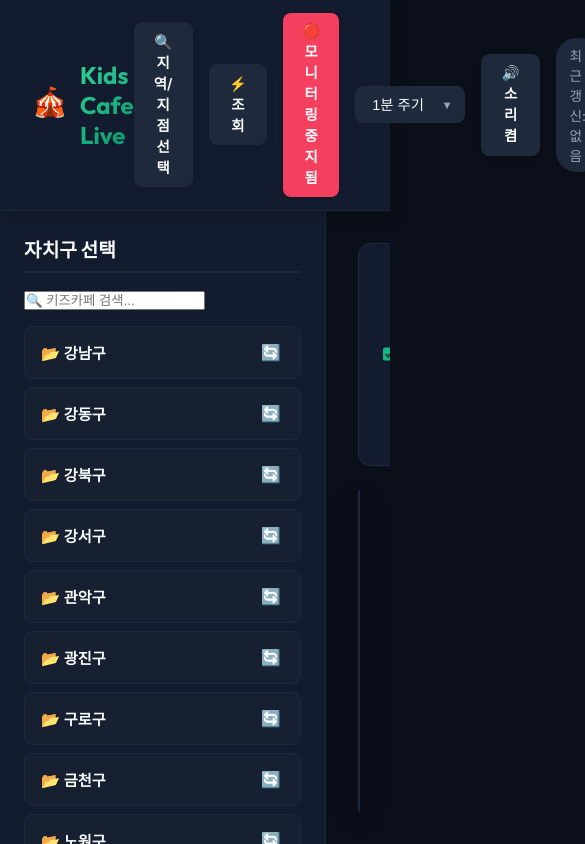
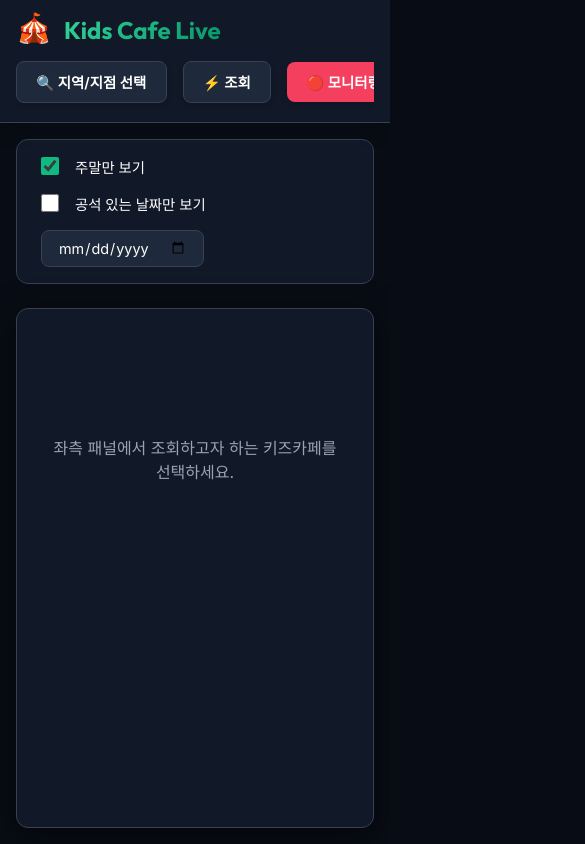
Before and after one commit to lonelyjuni/kids-cafe-web-monitor, a website: page public/index.html in a window 390 px wide. Shown: the whole page, 585 px wide, since content can reach past the window. Drawn offline with Linux system fonts and the light colour scheme.

Commit message:
style: apply premium dark variables and mobile responsive layouts

```diff
--- a/public/index.css
+++ b/public/index.css
@@ -1,16 +1,17 @@
 :root {
-  --bg-primary: #0b0f19;
-  --bg-secondary: #131c2e;
-  --bg-glass: rgba(19, 28, 46, 0.75);
+  --bg-primary: #080c14;
+  --bg-secondary: #111827;
+  --bg-card: #1f2937;
+  --bg-glass: rgba(17, 24, 39, 0.75);
   --accent: #10b981;
-  --accent-glow: rgba(16, 185, 129, 0.2);
+  --accent-glow: rgba(16, 185, 129, 0.25);
   --accent-hover: #059669;
   --danger: #f43f5e;
   --danger-glow: rgba(244, 63, 94, 0.2);
-  --text-primary: #f8fafc;
-  --text-muted: #94a3b8;
-  --border-color: #1e293b;
-  --card-shadow: 0 8px 32px 0 rgba(0, 0, 0, 0.37);
+  --text-primary: #ffffff;
+  --text-muted: #9ca3af;
+  --border-color: #374151;
+  --card-shadow: 0 8px 32px 0 rgba(0, 0, 0, 0.5);
   --transition: all 0.3s cubic-bezier(0.4, 0, 0.2, 1);
 }
 
@@ -186,6 +187,28 @@ main {
   border-bottom: 2px solid var(--border-color);
   padding-bottom: 0.5rem;
   color: var(--text-primary);
+}
+
+.search-box-wrapper {
+  margin-top: 0.5rem;
+  margin-bottom: 0.5rem;
+}
+
+#cafe-search {
+  width: 100%;
+  padding: 0.6rem 0.8rem;
+  border-radius: 8px;
+  background-color: #1f2937;
+  border: 1px solid var(--border-color);
+  color: var(--text-primary);
+  font-size: 0.88rem;
+  outline: none;
+  transition: var(--transition);
+}
+
+#cafe-search:focus {
+  border-color: var(--accent);
+  box-shadow: 0 0 8px var(--accent-glow);
 }
 
 .accordion-container {
@@ -445,3 +468,94 @@ main {
 ::-webkit-scrollbar-thumb:hover {
   background: #334155;
 }
+
+@media (max-width: 768px) {
+  header {
+    padding: 0.8rem 1rem;
+    flex-direction: column;
+    gap: 0.8rem;
+    align-items: stretch;
+  }
+
+  .header-controls {
+    overflow-x: auto;
+    padding-bottom: 0.4rem;
+    width: 100%;
+    justify-content: flex-start;
+    white-space: nowrap;
+    -webkit-overflow-scrolling: touch;
+    scrollbar-width: none;
+  }
+
+  .header-controls::-webkit-scrollbar {
+    display: none;
+  }
+
+  #sidebar {
+    position: fixed;
+    top: 0;
+    left: -100%;
+    width: 290px;
+    height: 100vh;
+    z-index: 100;
+    box-shadow: 5px 0 25px rgba(0,0,0,0.5);
+    transition: left 0.3s cubic-bezier(0.4, 0, 0.2, 1);
+  }
+
+  #sidebar.open {
+    left: 0;
+  }
+
+  .sidebar-overlay {
+    position: fixed;
+    top: 0;
+    left: 0;
+    width: 100vw;
+    height: 100vh;
+    background-color: rgba(0, 0, 0, 0.6);
+    backdrop-filter: blur(2px);
+    z-index: 99;
+    opacity: 0;
+    pointer-events: none;
+    transition: opacity 0.3s ease;
+  }
+
+  .sidebar-overlay.open {
+    opacity: 1;
+    pointer-events: auto;
+  }
+
+  #content {
+    padding: 1rem;
+  }
+
+  .filters-panel {
+    flex-direction: column;
+    align-items: stretch;
+    gap: 1rem;
+  }
+
+  .matrix-wrapper {
+    max-height: calc(100vh - 280px);
+  }
+
+  #matrix-table th, #matrix-table td {
+    padding: 0.6rem;
+    min-width: 120px;
+    font-size: 0.8rem;
+  }
+
+  #matrix-table th:first-child,
+  #matrix-table td:first-child {
+    position: sticky;
+    left: 0;
+    background-color: var(--bg-secondary) !important;
+    z-index: 10;
+    min-width: 130px;
+    box-shadow: 3px 0 5px rgba(0,0,0,0.3);
+  }
+
+  #matrix-table th:first-child {
+    z-index: 11;
+  }
+}
```
